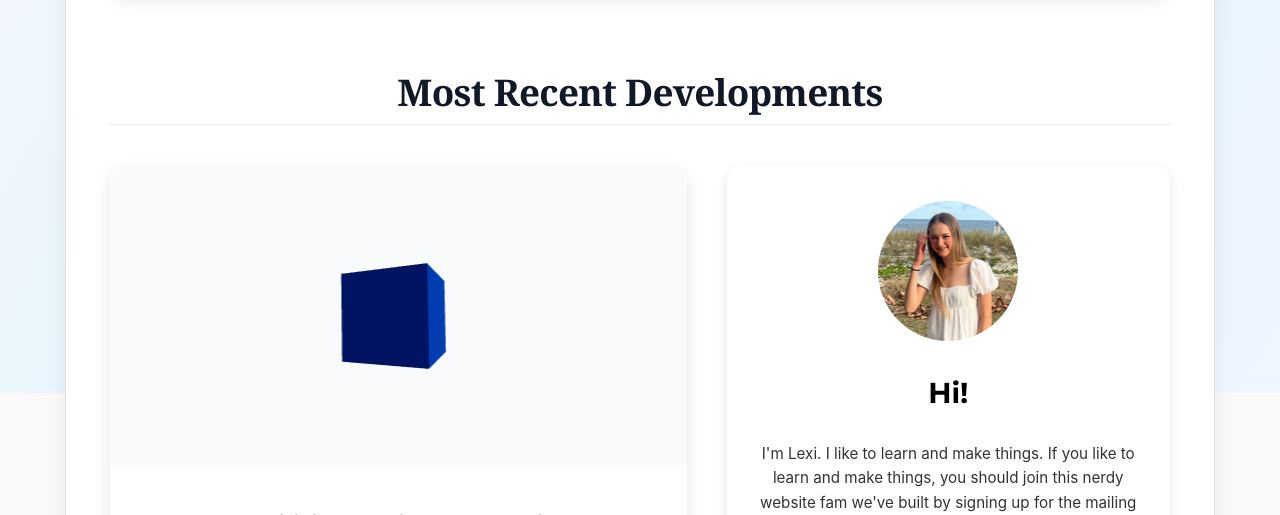
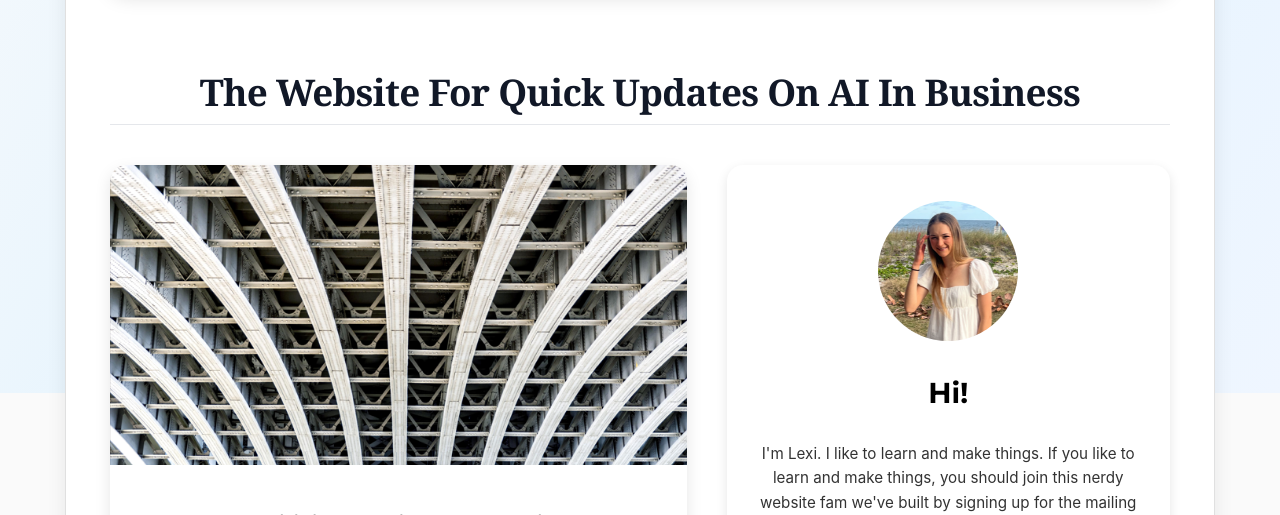
Before and after one commit to alexisbernt/Portfolio, a React (Create React App) app in the folder lexi-portfolio/: page /#/ in a window 1280 px wide. Shown: the part 407-922 px from the top of the page. Built offline with nearby package versions, Linux system fonts and the light colour scheme.

Commit message:
changing landing page 2

```diff
--- a/lexi-portfolio/src/PortfolioGrid.js
+++ b/lexi-portfolio/src/PortfolioGrid.js
@@ -20,10 +20,10 @@ const Shape = ({ type }) => {
 function ModernLandingPage() {
   const headerPosts = [
     {
-      title: 'Artificial Intelligence Toolkit',
-      desc: "AI is really hot right now. Dive into the tools changing day-to-day operations.",
-      link: '/ai',
-      shape: 'box',
+    title: 'Artificial Intelligence Toolkit',
+    desc: "Check out some of the tools changing day to day operations.",
+    link: '/ai',
+    image: '/ai-dev.png',
     },
   ];
 
@@ -186,7 +186,7 @@ function ModernLandingPage() {
       </div>
 
       {/* Section 1: Most Recent Developments */}
-      {sectionHeader("Most Recent Developments")}
+      {sectionHeader("The Website For Quick Updates On AI In Business")}
       <div style={headerGrid}>
         {/* Left column: one side-by-side cards */}
         <div style={{ display: 'grid', gridTemplateColumns: '1fr', gap: '24px' }}>
@@ -194,6 +194,18 @@ function ModernLandingPage() {
             const isExternal = post.link.startsWith('http');
             const content = (
               <>
+                {post.image ? (
+                <img
+                  src={post.image}
+                  alt={post.title}
+                  style={{
+                    width: '100%',
+                    height: '300px',
+                    objectFit: 'cover',
+                    backgroundColor: '#f8fafc',
+                  }}
+                />
+              ) : (
                 <Canvas style={{ height: '300px', backgroundColor: '#f8fafc' }}>
                   <ambientLight intensity={0.5} />
                   <directionalLight position={[0, 2, 5]} />
@@ -202,6 +214,7 @@ function ModernLandingPage() {
                   </Float>
                   <OrbitControls enableZoom={false} enablePan={false} autoRotate />
                 </Canvas>
+              )}
                 <div style={cardContent}>
                   <h3 style={{ fontSize: '1.3rem', fontWeight: 'bold', marginBottom: '8px' }}>{post.title}</h3>
                   <p style={{ fontSize: '0.95rem', color: '#555' }}>{post.desc}</p>
```
Also changed, not shown: lexi-portfolio/public/ai-dev.png (added), 1 other file (tests, documents, lock files or other folders).
